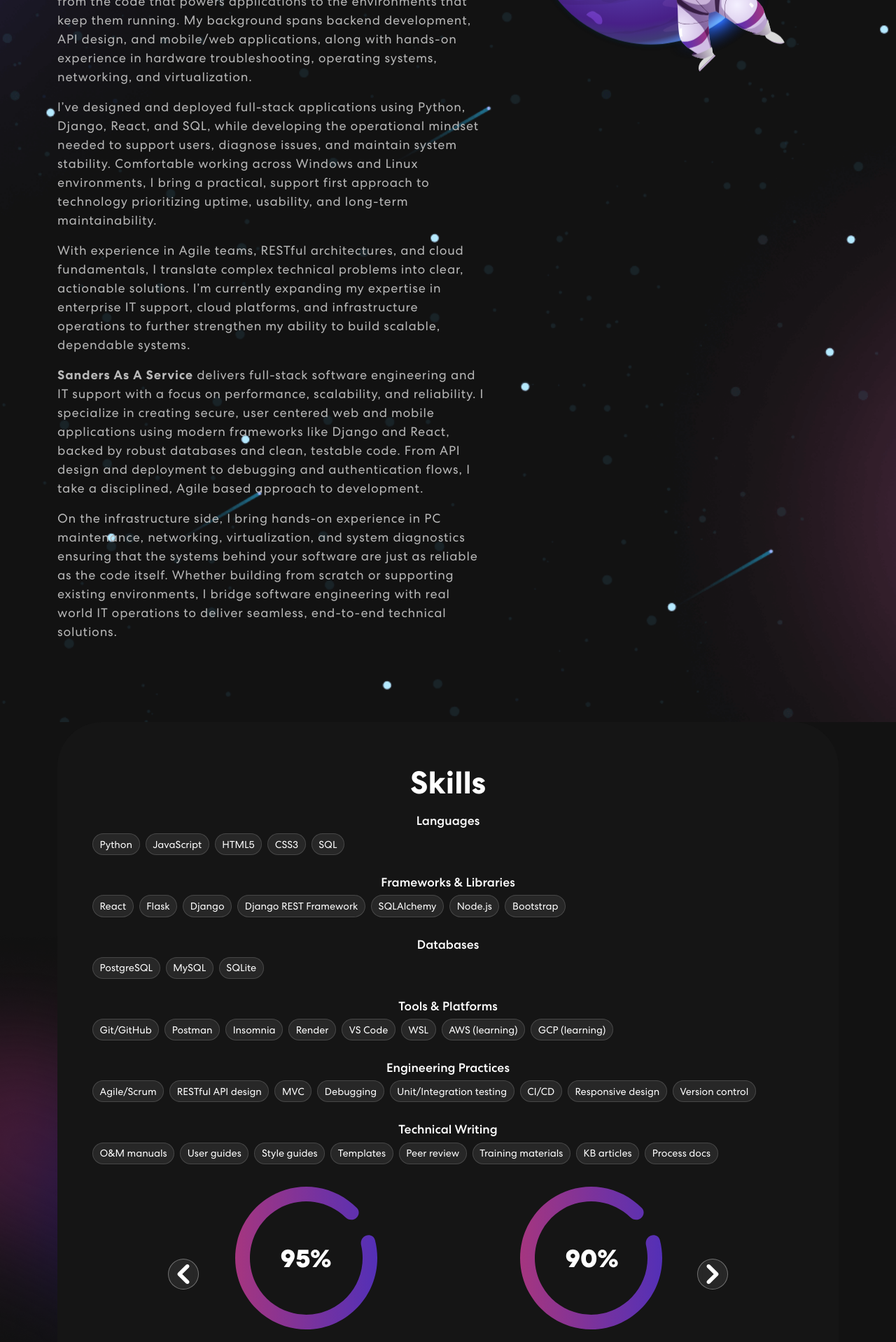
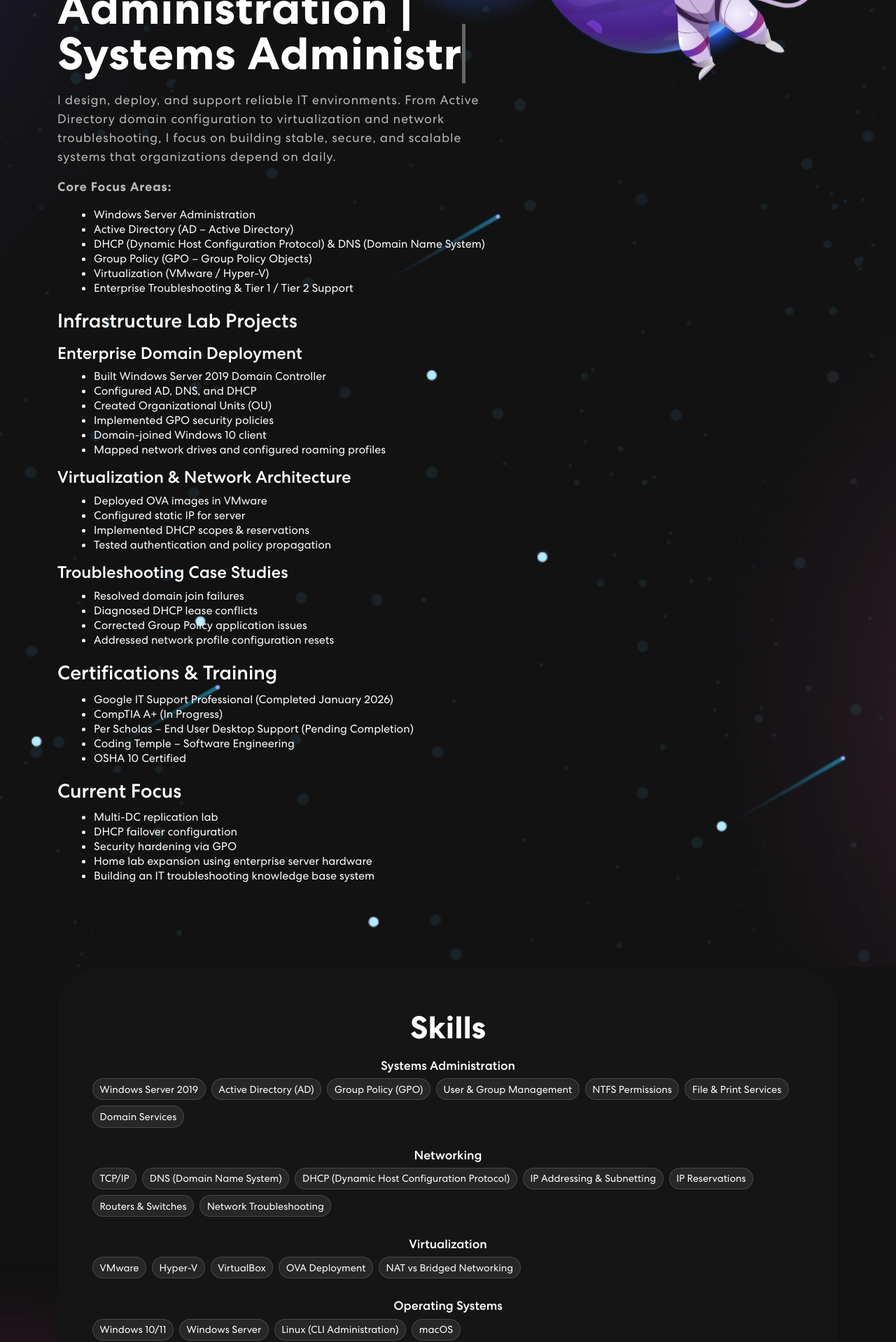
Before and after one commit to JSander72/Personal-Portfolio, a React (Create React App) app: page / in a window 1280 px wide. Shown: the part 540-2458 px from the top of the page at 70% size. Built offline with nearby package versions, Linux system fonts and the light colour scheme.

Commit message:
feat: add LabNotes component and enhance skills section for improved clarity and organization

```diff
--- a/src/App.css
+++ b/src/App.css
@@ -356,6 +356,81 @@ nav.navbar .navbar-toggler[aria-expanded="true"] .navbar-toggler-icon {
   bottom: 0;
   width: 40%;
   z-index: -4;
+}
+
+/************ Projects Css ************/
+.project {
+  padding: 80px 0;
+  position: relative;
+  background-color: black;
+}
+
+/************ Lab Notes Css ************/
+.lab-notes {
+  padding: 80px 0;
+  position: relative;
+  background-color: #121212;
+}
+.lab-notes h2 {
+	font-size: 45px;
+	font-weight: 700;
+  text-align: center;
+  margin-bottom: 15px;
+}
+.lab-notes > .container > .row > .col-12 > div > p:first-of-type {
+  color: #B8B8B8;
+  font-size: 18px;
+  letter-spacing: 0.8px;
+  line-height: 1.5em;
+  text-align: center;
+  margin-bottom: 50px;
+}
+.lab-entries {
+  display: flex;
+  flex-direction: column;
+  gap: 60px;
+}
+.lab-entry {
+  background: rgba(255, 255, 255, 0.03);
+  border: 1px solid rgba(255, 255, 255, 0.1);
+  border-radius: 20px;
+  padding: 40px;
+  backdrop-filter: blur(10px);
+}
+.lab-title {
+  font-size: 28px;
+  font-weight: 700;
+  color: #fff;
+  margin-bottom: 25px;
+  border-bottom: 2px solid rgba(170, 54, 124, 0.5);
+  padding-bottom: 15px;
+}
+.lab-section {
+  margin-bottom: 25px;
+}
+.lab-section-title {
+  font-size: 20px;
+  font-weight: 700;
+  color: #fff;
+  margin-bottom: 12px;
+}
+.lab-section p {
+  color: #B8B8B8;
+  font-size: 16px;
+  line-height: 1.6em;
+  margin: 0;
+}
+.lab-section ul,
+.lab-section ol {
+  color: #B8B8B8;
+  font-size: 16px;
+  line-height: 1.6em;
+  margin-left: 20px;
+  margin-bottom: 0;
+  padding-left: 0;
+}
+.lab-section li {
+  margin-bottom: 8px;
 }
 
 /************ Projects Css ************/
--- a/src/App.jsx
+++ b/src/App.jsx
@@ -5,6 +5,7 @@ import { NavBar } from "./components/NavBar";
 import { Banner } from "./components/Banner";
 import { Skills } from "./components/Skills";
 import { Projects } from "./components/Projects";
+import { LabNotes } from "./components/LabNotes";
 import { Contact } from "./components/Contact";
 import { Footer } from "./components/Footer";
 import { SpeedInsights } from "@vercel/speed-insights/react";
@@ -16,6 +17,7 @@ function App() {
       <Banner />
       <Skills />
       <Projects />
+      <LabNotes />
       <Contact />
       <Footer />
       <SpeedInsights />
--- a/src/components/Banner.js
+++ b/src/components/Banner.js
@@ -12,7 +12,7 @@ export const Banner = () => {
   const [text, setText] = useState('');
   const [delta, setDelta] = useState(120 - Math.random() * 40);
   // Removed unused 'index' state
-  const toRotate = useMemo(() => [ "Software Engineer", "IT Support Specialist", "System Administrator" ], []);
+  const toRotate = useMemo(() => ["IT Support Specialist", "Systems Administrator", "Infrastructure Engineer"], []);
   const period = 900;
 
   const tick = useCallback(() => {
@@ -52,27 +52,78 @@ export const Banner = () => {
             <TrackVisibility>
               {({ isVisible }) =>
                 <div className={isVisible ? "animate__animated animate__fadeIn" : ""}>
-                <span className="tagline">Welcome!</span>
-                <h1>{`Hi! I'm James, your`} <span className="txt-rotate" dataPeriod="1000" data-rotate='[ "IT Support Specialist", "Software Engineer", "System Adminstrator",  ]'><span className="wrap">{text}</span></span></h1>
+                  <span className="tagline">James E. Sanders</span>
+                  <h1>IT Support Specialist | Systems & Network Administration | <span className="txt-rotate"><span className="wrap">{text}</span></span></h1>
+
                   <p>
-                  I’m a Software Engineer with a strong foundation in IT support and infrastructure, focused on building reliable systems end to end—from the code that powers applications to the environments that keep them running. My background spans backend development, API design, and mobile/web applications, along with hands-on experience in hardware troubleshooting, operating systems, networking, and virtualization.
+                    I design, deploy, and support reliable IT environments. From Active Directory domain configuration to virtualization and network troubleshooting, I focus on building stable, secure, and scalable systems that organizations depend on daily.
                   </p>
 
                   <p>
-                  I’ve designed and deployed full-stack applications using Python, Django, React, and SQL, while developing the operational mindset needed to support users, diagnose issues, and maintain system stability. Comfortable working across Windows and Linux environments, I bring a practical, support first approach to technology prioritizing uptime, usability, and long-term maintainability.
+                    <strong>Core Focus Areas:</strong>
                   </p>
+                  <ul style={{ marginLeft: "20px", marginBottom: "20px" }}>
+                    <li>Windows Server Administration</li>
+                    <li>Active Directory (AD – Active Directory)</li>
+                    <li>DHCP (Dynamic Host Configuration Protocol) & DNS (Domain Name System)</li>
+                    <li>Group Policy (GPO – Group Policy Objects)</li>
+                    <li>Virtualization (VMware / Hyper-V)</li>
+                    <li>Enterprise Troubleshooting & Tier 1 / Tier 2 Support</li>
+                  </ul>
 
-                  <p>
-                  With experience in Agile teams, RESTful architectures, and cloud fundamentals, I translate complex technical problems into clear, actionable solutions. I’m currently expanding my expertise in enterprise IT support, cloud platforms, and infrastructure operations to further strengthen my ability to build scalable, dependable systems.
-                  </p>
+                  <h3 style={{ marginTop: "20px", marginBottom: "10px" }}>Infrastructure Lab Projects</h3>
 
-                  <p>
+                  <h4 style={{ marginTop: "15px", marginBottom: "8px" }}>Enterprise Domain Deployment</h4>
+                  <ul style={{ marginLeft: "20px", marginBottom: "15px" }}>
+                    <li>Built Windows Server 2019 Domain Controller</li>
+                    <li>Configured AD, DNS, and DHCP</li>
+                    <li>Created Organizational Units (OU)</li>
+                    <li>Implemented GPO security policies</li>
+                    <li>Domain-joined Windows 10 client</li>
+                    <li>Mapped network drives and configured roaming profiles</li>
+                  </ul>
+
+                  <h4 style={{ marginBottom: "8px" }}>Virtualization & Network Architecture</h4>
+                  <ul style={{ marginLeft: "20px", marginBottom: "15px" }}>
+                    <li>Deployed OVA images in VMware</li>
+                    <li>Configured static IP for server</li>
+                    <li>Implemented DHCP scopes & reservations</li>
+                    <li>Tested authentication and policy propagation</li>
+                  </ul>
+
+                  <h4 style={{ marginBottom: "8px" }}>Troubleshooting Case Studies</h4>
+                  <ul style={{ marginLeft: "20px", marginBottom: "20px" }}>
+                    <li>Resolved domain join failures</li>
+                    <li>Diagnosed DHCP lease conflicts</li>
+                    <li>Corrected Group Policy application issues</li>
+                    <li>Addressed network profile configuration resets</li>
+                  </ul>
+
+                  <h3 style={{ marginBottom: "10px" }}>Certifications & Training</h3>
+                  <ul style={{ marginLeft: "20px", marginBottom: "20px" }}>
+                    <li>Google IT Support Professional (Completed January 2026)</li>
+                    <li>CompTIA A+ (In Progress)</li>
+                    <li>Per Scholas – End User Desktop Support (Pending Completion)</li>
+                    <li>Coding Temple – Software Engineering</li>
+                    <li>OSHA 10 Certified</li>
+                  </ul>
+
+                  <h3 style={{ marginBottom: "10px" }}>Current Focus</h3>
+                  <ul style={{ marginLeft: "20px", marginBottom: "20px" }}>
+                    <li>Multi-DC replication lab</li>
+                    <li>DHCP failover configuration</li>
+                    <li>Security hardening via GPO</li>
+                    <li>Home lab expansion using enterprise server hardware</li>
+                    <li>Building an IT troubleshooting knowledge base system</li>
+                  </ul>
+
+                  {/* <p>
                     <b>Sanders As A Service</b> delivers full-stack software engineering and IT support with a focus on performance, scalability, and reliability. I specialize in creating secure, user centered web and mobile applications using modern frameworks like Django and React, backed by robust databases and clean, testable code. From API design and deployment to debugging and authentication flows, I take a disciplined, Agile based approach to development.
                   </p>
 
                   <p>
                     On the infrastructure side, I bring hands-on experience in PC maintenance, networking, virtualization, and system diagnostics ensuring that the systems behind your software are just as reliable as the code itself. Whether building from scratch or supporting existing environments, I bridge software engineering with real world IT operations to deliver seamless, end-to-end technical solutions.
-                  </p>
+                  </p> */}
 
 
                   {/* <button onClick={() => console.log('connect')}>Let’s Connect <ArrowRightCircle size={25} /></button> */}
@@ -83,7 +134,7 @@ export const Banner = () => {
             <TrackVisibility>
               {({ isVisible }) =>
                 <div className={isVisible ? "animate__animated animate__zoomIn" : ""}>
-                  <img src={headerImg} alt="Header Img"/>
+                  <img src={headerImg} alt="Header Img" />
                 </div>}
             </TrackVisibility>
           </Col>
--- /dev/null
+++ b/src/components/LabNotes.js
@@ -0,0 +1,131 @@
+import { Container, Row, Col } from "react-bootstrap";
+import "animate.css";
+import TrackVisibility from "react-on-screen";
+
+export const LabNotes = () => {
+  const labs = [
+    {
+      id: "001",
+      title: "Configuring DHCP Scope",
+      objective: "Configure DHCP server to automatically assign IP addresses within defined subnet.",
+      environment: [
+        "Windows Server 2019",
+        "Domain Controller",
+        "Internal Virtual Network",
+      ],
+      stepsPerformed: [
+        "Installed DHCP role via Server Manager",
+        "Authorized DHCP server in Active Directory",
+        "Created new IPv4 scope",
+        "Defined IP range",
+        "Configured subnet mask",
+        "Added default gateway",
+        "Configured DNS server address",
+        "Activated scope",
+      ],
+      validation: [
+        "Verified lease assignment using ipconfig /all",
+        "Confirmed correct DNS server assignment",
+      ],
+      lessonsLearned:
+        "A server must have a static IP before DHCP role configuration to prevent address reassignment conflicts.",
+    },
+    {
+      id: "002",
+      title: "Mapping Network Drives via Group Policy",
+      objective: "Automatically map department shared folders at login.",
+      environment: [
+        "Created shared folder with NTFS permissions",
+        "Created GPO linked to appropriate OU",
+        "Configured Drive Maps in User Configuration",
+        "Applied security filtering",
+      ],
+      stepsPerformed: [
+        "Created shared folder with NTFS permissions",
+        "Created GPO linked to appropriate OU",
+        "Configured Drive Maps in User Configuration",
+        "Applied security filtering",
+      ],
+      validation: [
+        "Logged into domain client",
+        "Verified mapped drives present",
+        "Ran gpresult /r to confirm policy application",
+      ],
+      lessonsLearned:
+        "This creates documentation credibility. Hiring managers love structured thinking.",
+    },
+  ];
+
+  return (
+    <section className="lab-notes" id="labnotes">
+      <Container>
+        <Row>
+          <Col size={12}>
+            <TrackVisibility>
+              {({ isVisible }) => (
+                <div
+                  className={
+                    isVisible ? "animate__animated animate__fadeIn" : ""
+                  }
+                >
+                  <h2>Lab Notes</h2>
+                  <p>
+                    This is where you differentiate yourself. Your lab-notes page should look like
+                    structured documentation. Use this template for each entry:
+                  </p>
+
+                  <div className="lab-entries">
+                    {labs.map((lab) => (
+                      <div key={lab.id} className="lab-entry">
+                        <h3 className="lab-title">
+                          Lab {lab.id} – {lab.title}
+                        </h3>
+
+                        <div className="lab-section">
+                          <h4 className="lab-section-title">Objective</h4>
+                          <p>{lab.objective}</p>
+                        </div>
+
+                        <div className="lab-section">
+                          <h4 className="lab-section-title">Environment</h4>
+                          <ul>
+                            {lab.environment.map((item, idx) => (
+                              <li key={idx}>{item}</li>
+                            ))}
+                          </ul>
+                        </div>
+
+                        <div className="lab-section">
+                          <h4 className="lab-section-title">Steps Performed</h4>
+                          <ol>
+                            {lab.stepsPerformed.map((step, idx) => (
+                              <li key={idx}>{step}</li>
+                            ))}
+                          </ol>
+                        </div>
+
+                        <div className="lab-section">
+                          <h4 className="lab-section-title">Validation</h4>
+                          <ul>
+                            {lab.validation.map((item, idx) => (
+                              <li key={idx}>{item}</li>
+                            ))}
+                          </ul>
+                        </div>
+
+                        <div className="lab-section">
+                          <h4 className="lab-section-title">Lessons Learned</h4>
+                          <p>{lab.lessonsLearned}</p>
+                        </div>
+                      </div>
+                    ))}
+                  </div>
+                </div>
+              )}
+            </TrackVisibility>
+          </Col>
+        </Row>
+      </Container>
+    </section>
+  );
+};
--- a/src/components/Skills.js
+++ b/src/components/Skills.js
@@ -17,70 +17,105 @@ export const Skills = () => {
 
   const skillBuckets = [
     {
-      title: "Web Development",
+      title: "Systems Administration",
       img: meter1,
-      alt: "Skill meter showing strong proficiency in web development",
+      alt: "Skill meter showing strong proficiency in systems administration",
     },
     {
-      title: "Backend Development",
+      title: "Networking & Infrastructure",
       img: meter3,
-      alt: "Skill meter showing strong proficiency in backend development",
+      alt: "Skill meter showing strong proficiency in networking and infrastructure",
     },
     {
-      title: "Technical Writing",
+      title: "Support & Troubleshooting",
       img: meter2,
-      alt: "Skill meter showing strong proficiency in technical writing",
+      alt: "Skill meter showing strong proficiency in support and troubleshooting",
     },
     {
-      title: "API & Database Design",
+      title: "Virtualization & Cloud",
       img: meter1,
-      alt: "Skill meter showing strong proficiency in API and database design",
+      alt: "Skill meter showing strong proficiency in virtualization and cloud",
     },
   ];
 
 const lists = {
-    Languages: ["Python", "JavaScript", "HTML5", "CSS3", "SQL"],
-    "Frameworks & Libraries": [
-      "React",
+  "Systems Administration": [
+    "Windows Server 2019",
+    "Active Directory (AD)",
+    "Group Policy (GPO)",
+    "User & Group Management",
+    "NTFS Permissions",
+    "File & Print Services",
+    "Domain Services",
+  ],
+
+  Networking: [
+    "TCP/IP",
+    "DNS (Domain Name System)",
+    "DHCP (Dynamic Host Configuration Protocol)",
+    "IP Addressing & Subnetting",
+    "IP Reservations",
+    "Routers & Switches",
+    "Network Troubleshooting",
+  ],
+
+  Virtualization: [
+    "VMware",
+    "Hyper-V",
+    "VirtualBox",
+    "OVA Deployment",
+    "NAT vs Bridged Networking",
+  ],
+
+  "Operating Systems": [
+    "Windows 10/11",
+    "Windows Server",
+    "Linux (CLI Administration)",
+    "macOS",
+  ],
+
+  Security: [
+    "Endpoint Protection",
+    "Firewall Configuration",
+    "Access Control",
+    "Least Privilege Model",
+    "Basic Security Hardening",
+  ],
+
+  "Support & Operations": [
+    "Tier 1 / Tier 2 Troubleshooting",
+    "SLA (Service Level Agreements)",
+    "Incident Documentation",
+    "Root Cause Analysis",
+    "Hardware Troubleshooting",
+    "BIOS/UEFI Configuration",
+  ],
+
+  Development: [
+    "Python",
+    "JavaScript",
     "Flask",
     "Django",
-      "Django REST Framework",
-      "SQLAlchemy",
-      "Node.js",
-      "Bootstrap",
+    "SQL",
+    "REST API Integration",
   ],
-    Databases: ["PostgreSQL", "MySQL", "SQLite"],
+
+  Databases: [
+    "PostgreSQL",
+    "MySQL",
+    "SQLite",
+  ],
+
   "Tools & Platforms": [
     "Git/GitHub",
     "Postman",
-      "Insomnia",
-      "Render",
     "VS Code",
     "WSL",
     "AWS (learning)",
     "GCP (learning)",
   ],
-    "Engineering Practices": [
-      "Agile/Scrum",
-      "RESTful API design",
-      "MVC",
-      "Debugging",
-      "Unit/Integration testing",
-      "CI/CD",
-      "Responsive design",
-      "Version control",
-    ],
-    "Technical Writing": [
-      "O&M manuals",
-      "User guides",
-      "Style guides",
-      "Templates",
-      "Peer review",
-      "Training materials",
-      "KB articles",
-      "Process docs",
-    ],
 };
+
 
   const LeftArrow = ({ onClick }) => (
     <button
```
Lines whose indentation alone changed are shown as unchanged.
